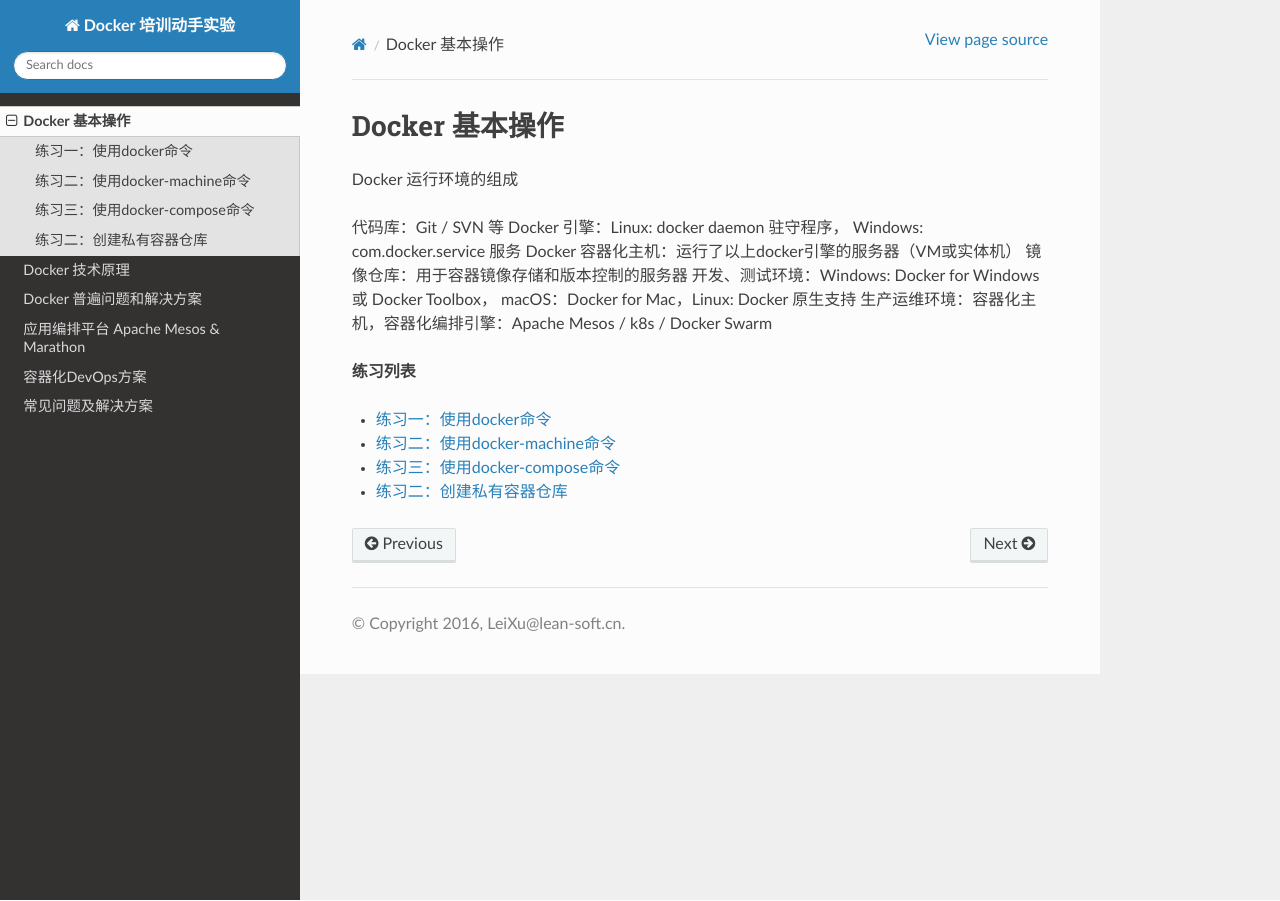
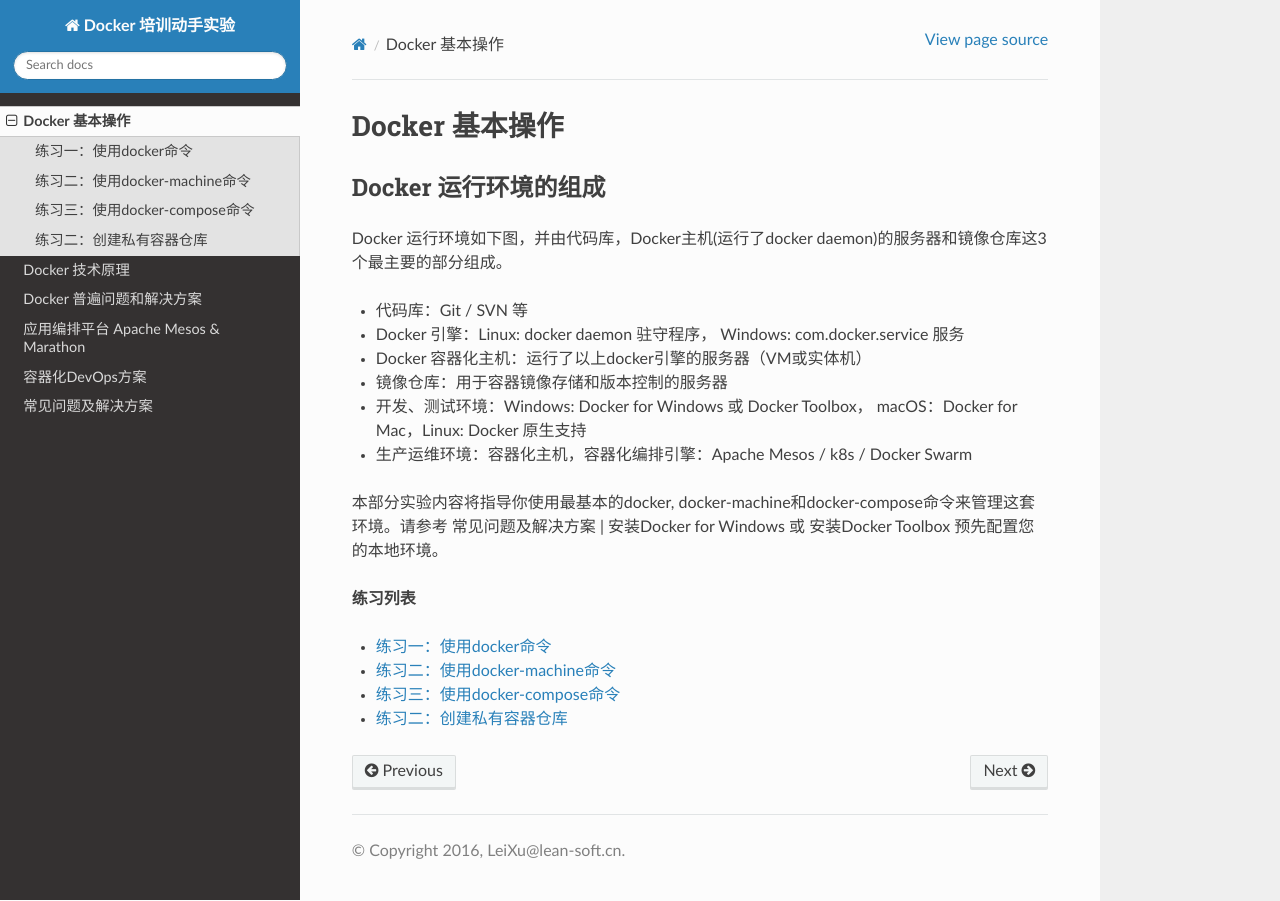
Before and after one commit to lean-soft/docker-training-hols, a Sphinx documentation site: the page built from docs/01-getting-started/index.rst, in a window 1280 px wide. Built offline with Sphinx 7.4.7 and the Read the Docs theme 2.0.0, drawn with Linux system fonts in a browser that asks for light colours; pages that are not in the unit, such as notebooks, are missing from menus; the version number could not be read and is left out.

```diff
--- a/docs/01-getting-started/index.rst
+++ b/docs/01-getting-started/index.rst
@@ -2,13 +2,20 @@
 ---------------
 
 Docker 运行环境的组成
+~~~~~~~~~~~~~~~~~~~~~~~~~~~~~~~~~~
 
-代码库：Git / SVN 等
-Docker 引擎：Linux: docker daemon 驻守程序， Windows: com.docker.service 服务
-Docker 容器化主机：运行了以上docker引擎的服务器（VM或实体机）
-镜像仓库：用于容器镜像存储和版本控制的服务器
-开发、测试环境：Windows: Docker for Windows 或 Docker Toolbox， macOS：Docker for Mac，Linux: Docker 原生支持
-生产运维环境：容器化主机，容器化编排引擎：Apache Mesos / k8s / Docker Swarm
+Docker 运行环境如下图，并由代码库，Docker主机(运行了docker daemon)的服务器和镜像仓库这3个最主要的部分组成。
+
+.. figure::images/docker-command-01-env.png
+
+- 代码库：Git / SVN 等
+- Docker 引擎：Linux: docker daemon 驻守程序， Windows: com.docker.service 服务
+- Docker 容器化主机：运行了以上docker引擎的服务器（VM或实体机）
+- 镜像仓库：用于容器镜像存储和版本控制的服务器
+- 开发、测试环境：Windows: Docker for Windows 或 Docker Toolbox， macOS：Docker for Mac，Linux: Docker 原生支持
+- 生产运维环境：容器化主机，容器化编排引擎：Apache Mesos / k8s / Docker Swarm
+
+本部分实验内容将指导你使用最基本的docker, docker-machine和docker-compose命令来管理这套环境。请参考 常见问题及解决方案 | 安装Docker for Windows 或 安装Docker Toolbox 预先配置您的本地环境。
 
 **练习列表**
 
```
Also changed, not shown: docs/faq/01-docker-devenv-install.rst (added, +47 -0 lines), docs/faq/index.rst (+7 -0 lines), docs/01-getting-started/docker-commands.rst (line endings or trailing spaces), docs/01-getting-started/images/docker-command-01-env.png (added), docs/faq/images/docker-runner.png (added).
